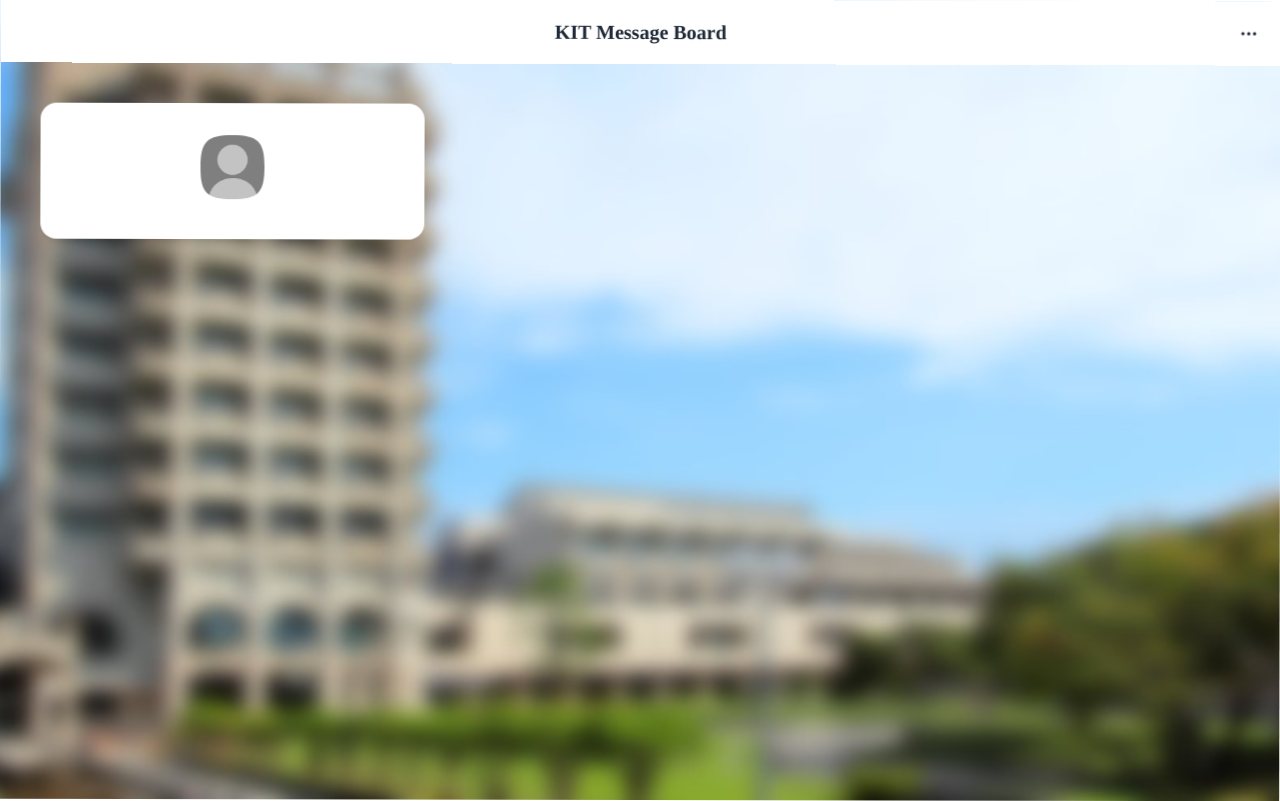
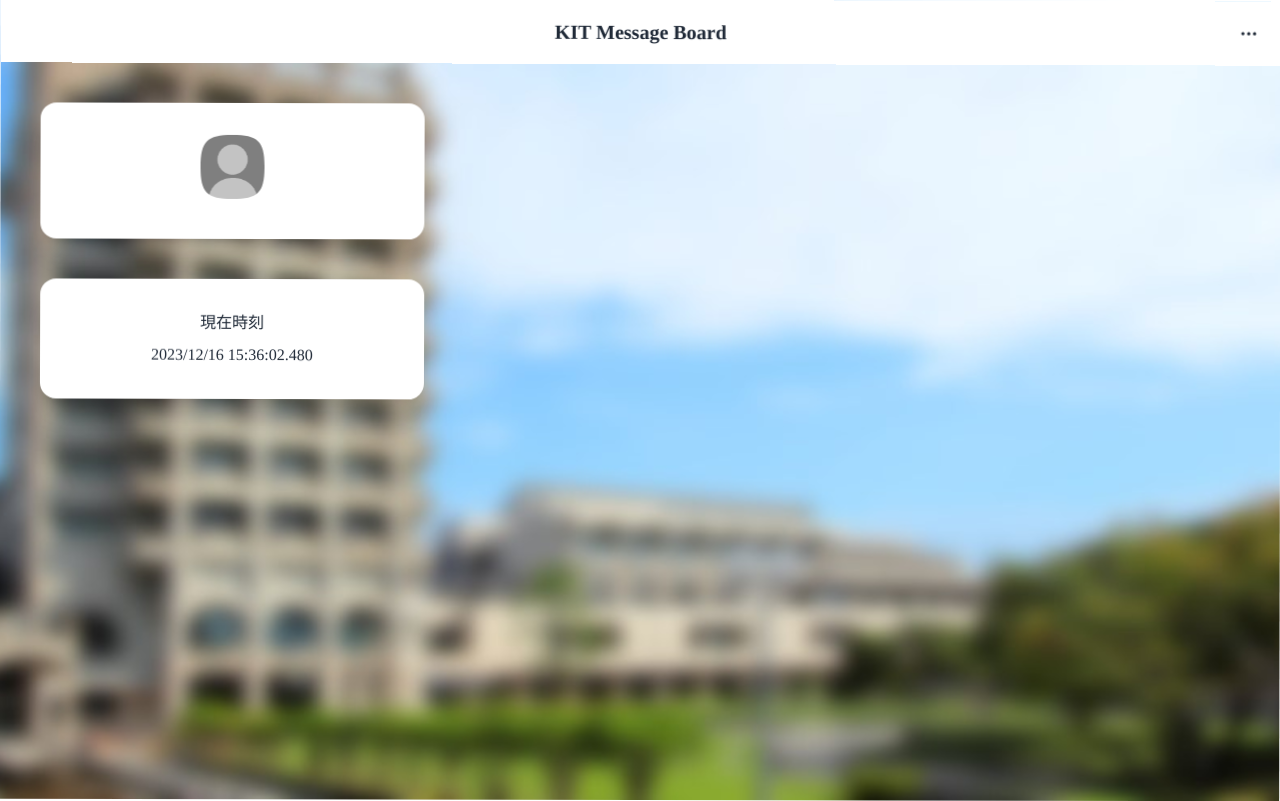
Before and after one commit to zawataku/Node_Message_Board, a Next.js app: page /home in a window 1280 px wide. Built offline with nearby package versions, Linux system fonts and the light colour scheme; a web font is replaced by a local one.

Commit message:
時計機能の追加

```diff
--- a/src/components/header.tsx
+++ b/src/components/header.tsx
@@ -5,8 +5,9 @@ const Header = () => {
     const router = useRouter();
 
     const handleLogout = () => {
+
         // Cookieを削除
-        document.cookie = 'username=; expires=Thu, 01 Jan 1970 00:00:00 UTC; path=/;';
+        document.cookie = 'username=; expires=Thu, 01 Jan 1970 00:00:00 UTC;';
 
         // ログアウト後のリダイレクト先を指定
         router.push('/');
--- a/src/components/sidebar.tsx
+++ b/src/components/sidebar.tsx
@@ -1,9 +1,11 @@
 import { useEffect, useState } from 'react';
 
 const Sidebar = () => {
+
+    // ログアウトボタンの処理
     const [username, setUsername] = useState('');
+    useEffect(() => {
 
-    useEffect(() => {
         // Cookieからusernameを取得
         const cookies = document.cookie.split(';');
         for (const cookie of cookies) {
@@ -15,15 +17,48 @@ const Sidebar = () => {
         }
     }, []);
 
+    // 時計の処理
+    const [currentTime, setCurrentTime] = useState(new Date());
+    useEffect(() => {
+        const intervalId = setInterval(() => {
+            setCurrentTime(new Date());
+        }, 1);
+        return () => clearInterval(intervalId);
+    }, []);
+
+    const options = {
+        year: 'numeric',
+        month: '2-digit',
+        day: '2-digit',
+        hour: '2-digit',
+        minute: '2-digit',
+        second: '2-digit',
+        fractionalSecondDigits: 3,
+    } as const;
+
+    const formattedTime = new Intl.DateTimeFormat('ja-JP', options).format(currentTime);
+
     return (
-        <div className="card w-96 bg-base-100 shadow-xl m-10 flex">
-            <div className="card-body items-center text-center">
-                <div className="w-16 mask mask-squircle">
-                    <img src="./img/icon.png" />
+        <div className='sidebar-wrap'>
+            <div className="card w-96 bg-base-100 shadow-xl m-10 flex">
+                <div className="card-body items-center text-center">
+                    <div className="w-16 mask mask-squircle">
+                        <img src="./img/icon.png" />
+                    </div>
+                    <div className="username text-base">
+                        <p>{username}</p>
+                    </div>
                 </div>
+            </div>
 
-                <div className="username text-base">
-                    <p>{username}</p>
+            <div className="card w-96 bg-base-100 shadow-xl m-10 flex">
+                <div className="card-body items-center text-center">
+                    <div className="text-base">
+                        <p>現在時刻</p>
+                    </div>
+                    <div className="clock text-base">
+                        <p>{formattedTime}</p>
+                    </div>
                 </div>
             </div>
         </div>
--- a/src/pages/login.tsx
+++ b/src/pages/login.tsx
@@ -60,7 +60,7 @@ const Login = () => {
                         </form>
                         <div className="mt-4 text-sm text-gray-600 text-center">
                             <p>アカウントをお持ちでない場合は<Link href="/signup" className="text-blue-600 hover:underline leading-10">登録</Link></p>
-                            <p><Link href="/test" className="text-blue-600 hover:underline leading-10">テストページに移行</Link></p>
+                            {/* <p><Link href="/test" className="text-blue-600 hover:underline leading-10">テストページに移行</Link></p> */}
                         </div>
                     </div>
                 </div>
```
